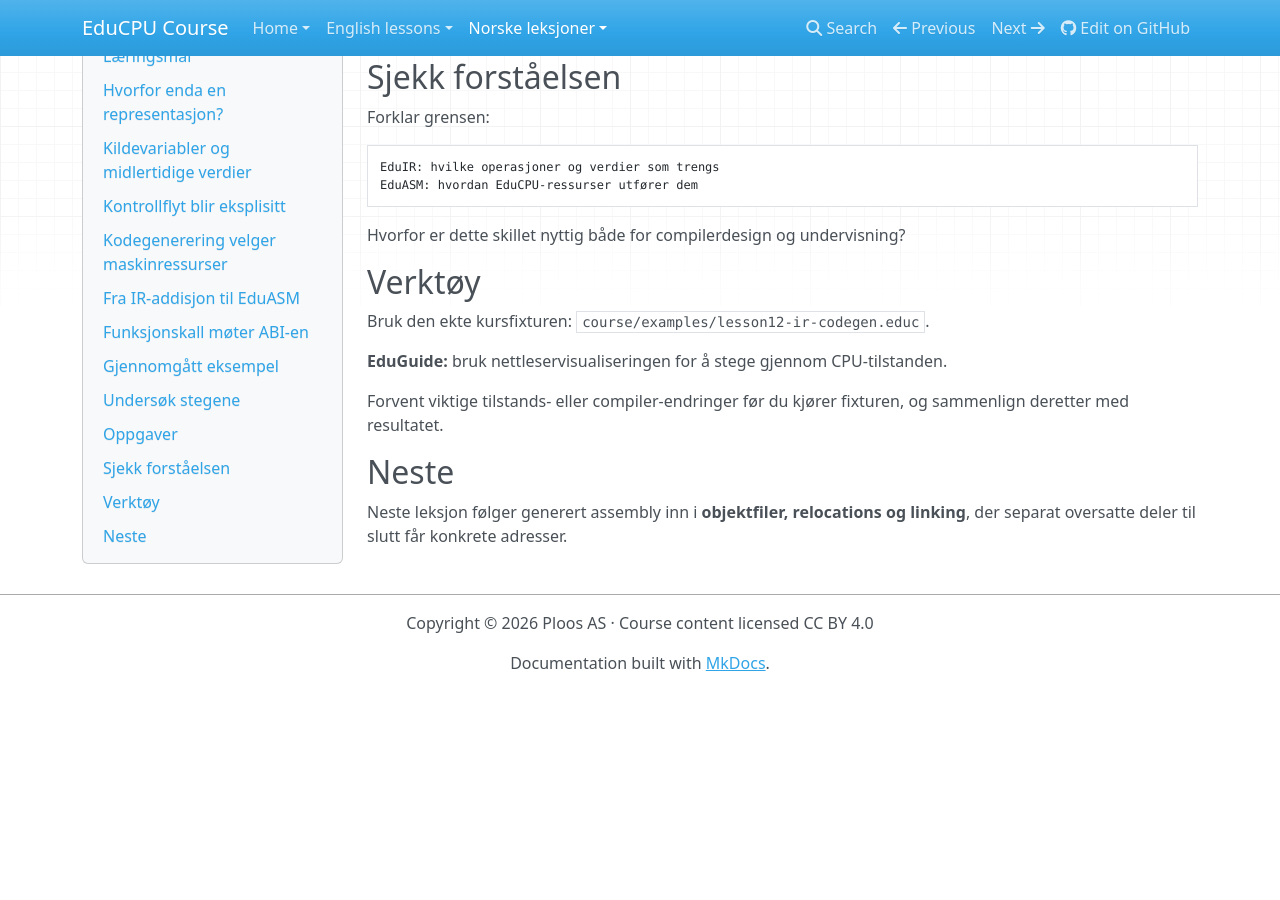
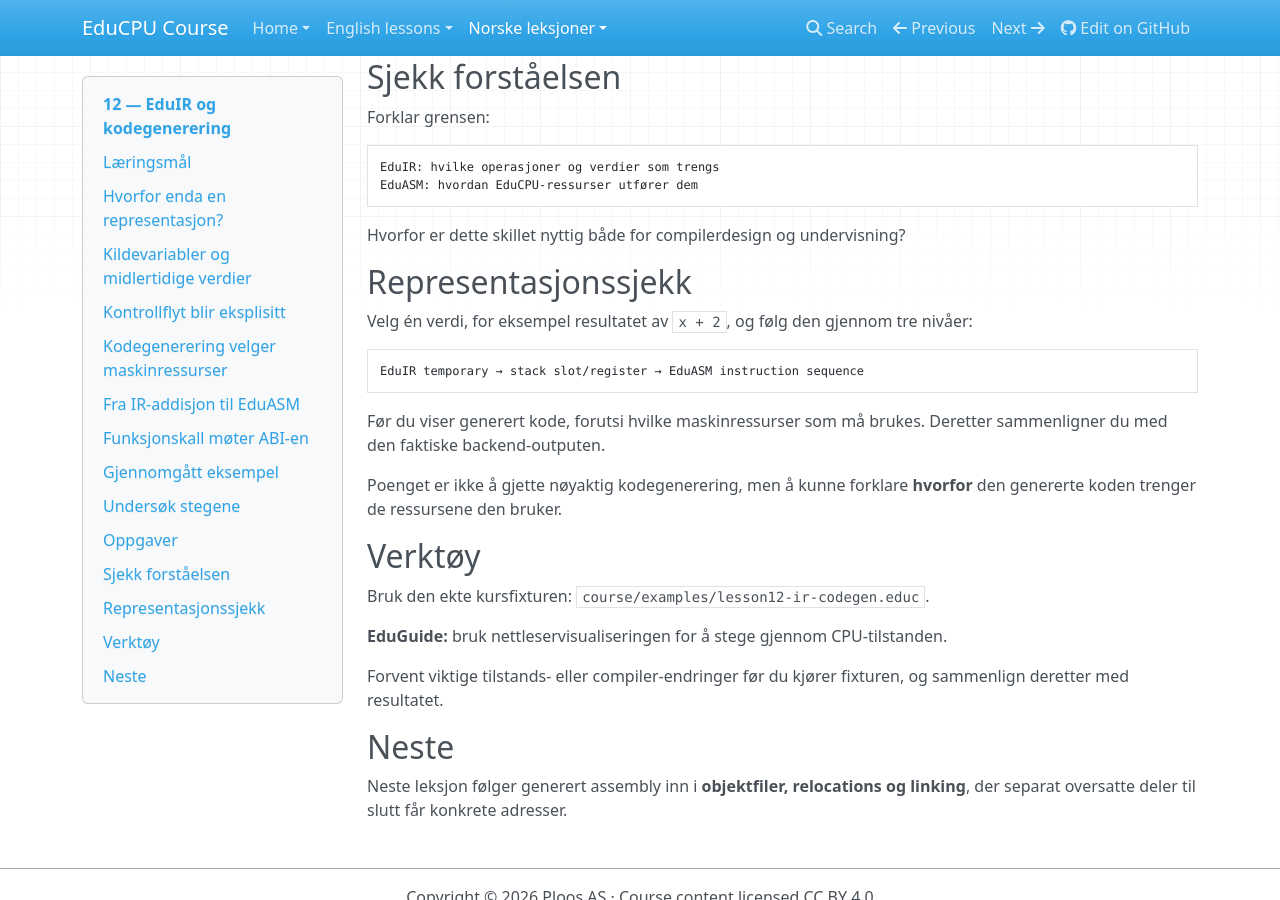
Before and after one commit to Ploos-AS/EduCPU, an MkDocs documentation site: the page built from course/no/lessons/12-eduir-kodegenerering.md, in a window 1280 px wide and 900 px high, scrolled down 3729 px. Built offline with MkDocs 1.6.1, drawn with Linux system fonts in a browser that asks for light colours; nearby versions of some CDN libraries; before the commit the page ends 4420 px from its top, so only the background shows below that.

Commit message:
Pedagogy: strengthen prediction checkpoint in 12-eduir-kodegenerering.md

````diff
--- a/course/no/lessons/12-eduir-kodegenerering.md
+++ b/course/no/lessons/12-eduir-kodegenerering.md
@@ -183,6 +183,18 @@ EduASM: hvordan EduCPU-ressurser utfører dem
 
 Hvorfor er dette skillet nyttig både for compilerdesign og undervisning?
 
+## Representasjonssjekk
+
+Velg én verdi, for eksempel resultatet av `x + 2`, og følg den gjennom tre nivåer:
+
+```text
+EduIR temporary → stack slot/register → EduASM instruction sequence
+```
+
+Før du viser generert kode, forutsi hvilke maskinressurser som må brukes. Deretter sammenligner du med den faktiske backend-outputen.
+
+Poenget er ikke å gjette nøyaktig kodegenerering, men å kunne forklare **hvorfor** den genererte koden trenger de ressursene den bruker.
+
 ## Verktøy
 
 Bruk den ekte kursfixturen: `course/examples/lesson12-ir-codegen.educ`.
````
